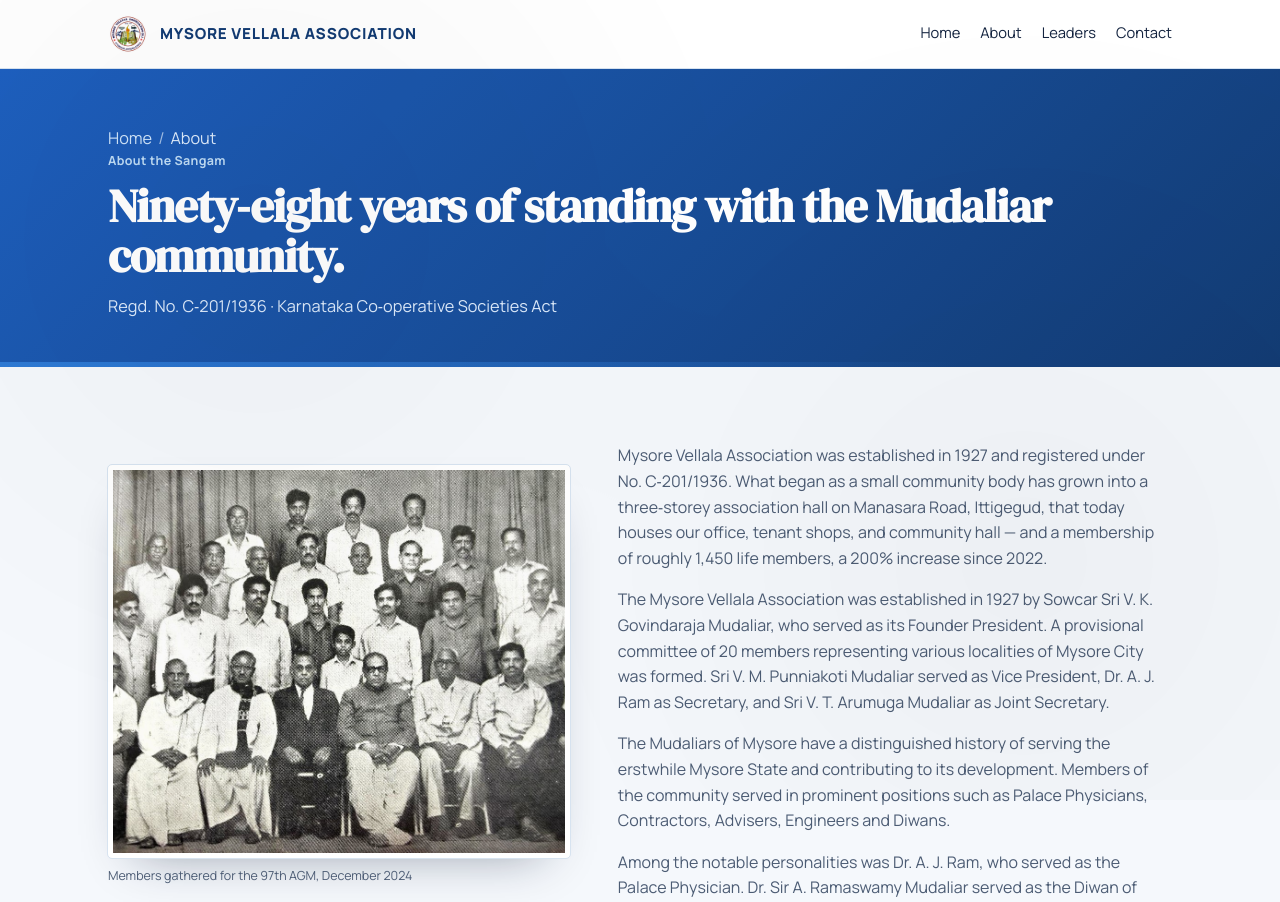
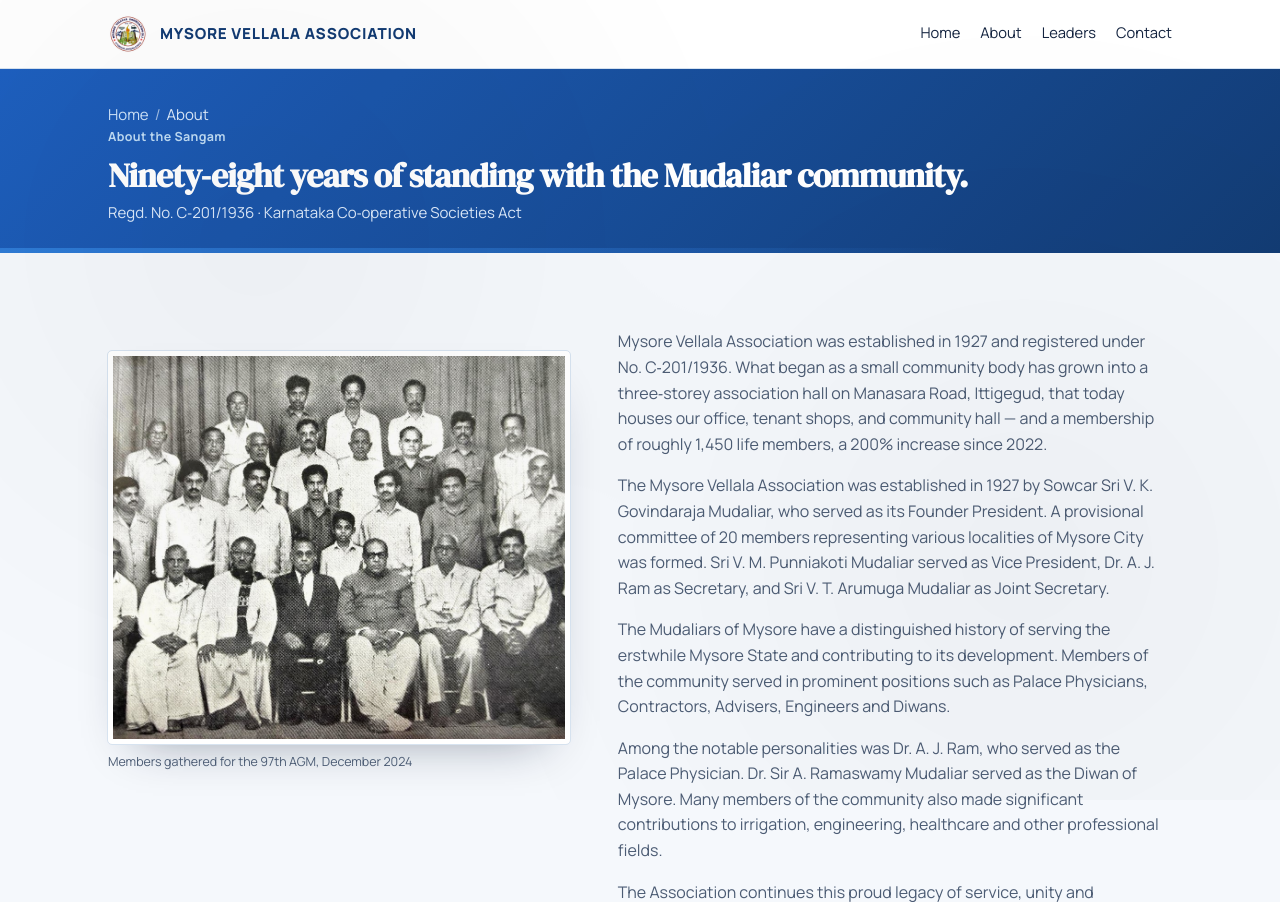
Before and after one commit to infophoenixdigimarketing/vela-mudiliyar, a PHP site: page /about.html in a window 1280 px wide. Shown: the top 902 px of the page. Run offline with PHP 8.4, Linux system fonts and the light colour scheme.

Commit message:
Shrink the interior page banner (.page-hero)
Reduced padding, heading size, and breadcrumb/lede sizing so the
banner takes up noticeably less vertical space before the page
content starts. Applies to all 9 interior pages that share this
component (about, bearers, report, finance, services, membership,
awards, memory, contact).

Co-Authored-By: Claude Sonnet 5 <noreply@anthropic.com>

```diff
--- a/client/public/styles.css
+++ b/client/public/styles.css
@@ -378,20 +378,20 @@ p{ margin: 0 0 1rem; color: var(--ink-soft); max-width: 62ch; }
 
 /* ============================= INTERIOR PAGE BANNER ============================= */
 .page-hero{
-  position:relative; overflow:hidden; padding: 56px 0 48px; color: var(--paper);
+  position:relative; overflow:hidden; padding: 34px 0 28px; color: var(--paper);
   background: linear-gradient(135deg, var(--maroon) 0%, var(--maroon-dark) 100%);
 }
 .page-hero::after{
   content:''; position:absolute; left:0; right:0; bottom:0; height:5px;
   background: linear-gradient(90deg, var(--gold) 0%, transparent 75%);
 }
-.breadcrumb{ font-size:.82rem; margin-bottom:16px; color:#AECBEF; }
+.breadcrumb{ font-size:.78rem; margin-bottom:10px; color:#AECBEF; }
 .breadcrumb a{ color:#CFE4FA; text-decoration:none; }
 .breadcrumb a:hover{ text-decoration:underline; }
 .breadcrumb span{ opacity:.7; margin:0 6px; }
 .page-hero .kicker{ color: var(--gold-light); }
-.page-hero h1{ color:#fff; font-size: clamp(1.9rem, 4vw, 2.9rem); margin-bottom:12px; }
-.page-hero p{ color:#DCEAFB; max-width:62ch; margin:0; font-size:1.02rem; }
+.page-hero h1{ color:#fff; font-size: clamp(1.5rem, 3vw, 2.1rem); margin-bottom:8px; }
+.page-hero p{ color:#DCEAFB; max-width:62ch; margin:0; font-size:.94rem; }
 
 /* ============================= HOME: QUICK LINKS HUB ============================= */
 .home-teaser{ padding: 8px 0 0; }
@@ -469,7 +469,7 @@ p{ margin: 0 0 1rem; color: var(--ink-soft); max-width: 62ch; }
   .gallery-grid{ grid-template-columns: repeat(2,1fr); }
   .gallery-grid img.span-2{ grid-column: span 2; grid-row: span 1; aspect-ratio: 16/9; }
   .quick-links{ grid-template-columns: 1fr; }
-  .page-hero{ padding: 40px 0 34px; }
+  .page-hero{ padding: 26px 0 22px; }
 }
 
 /* Accessibility */
```
